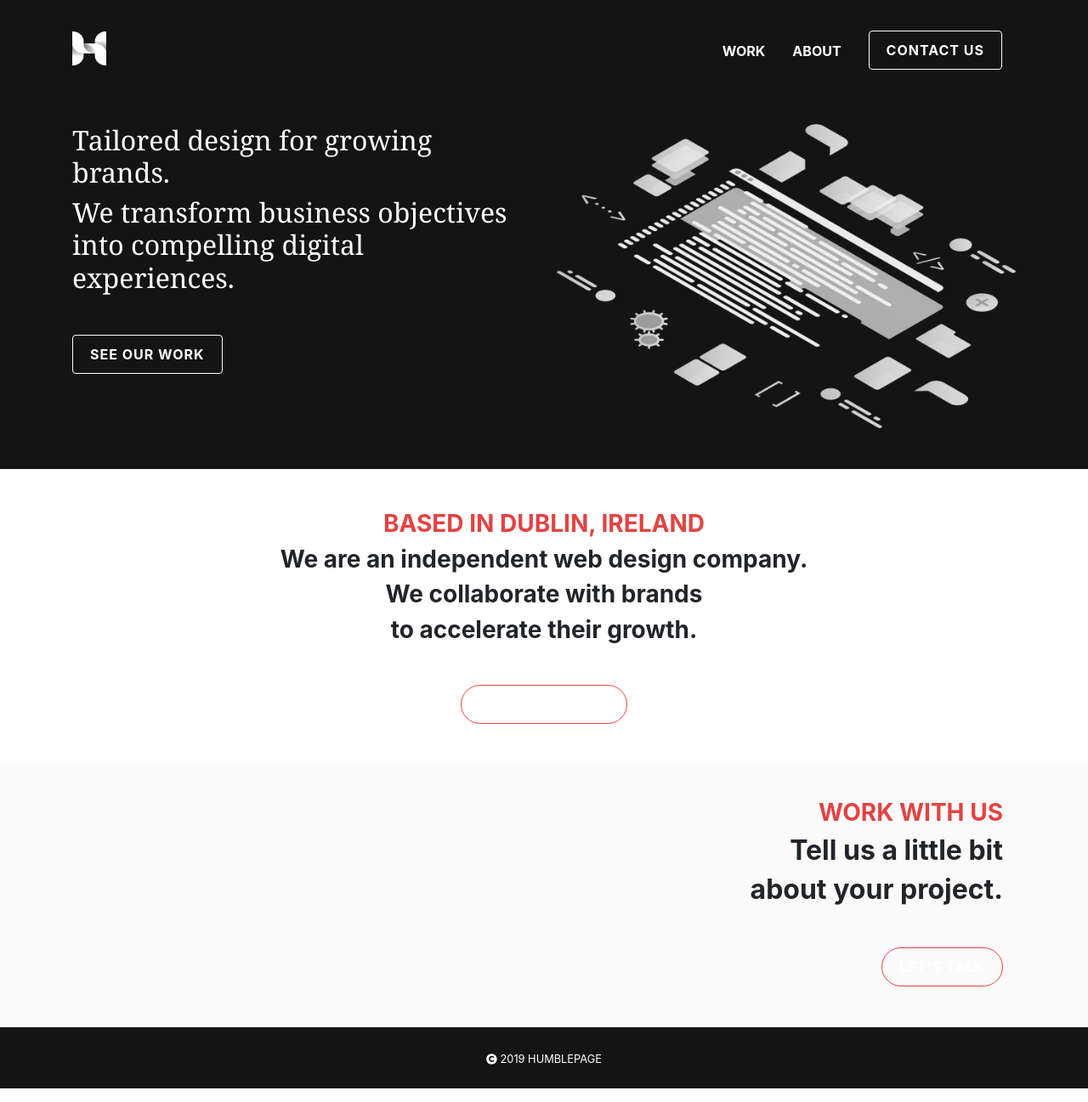
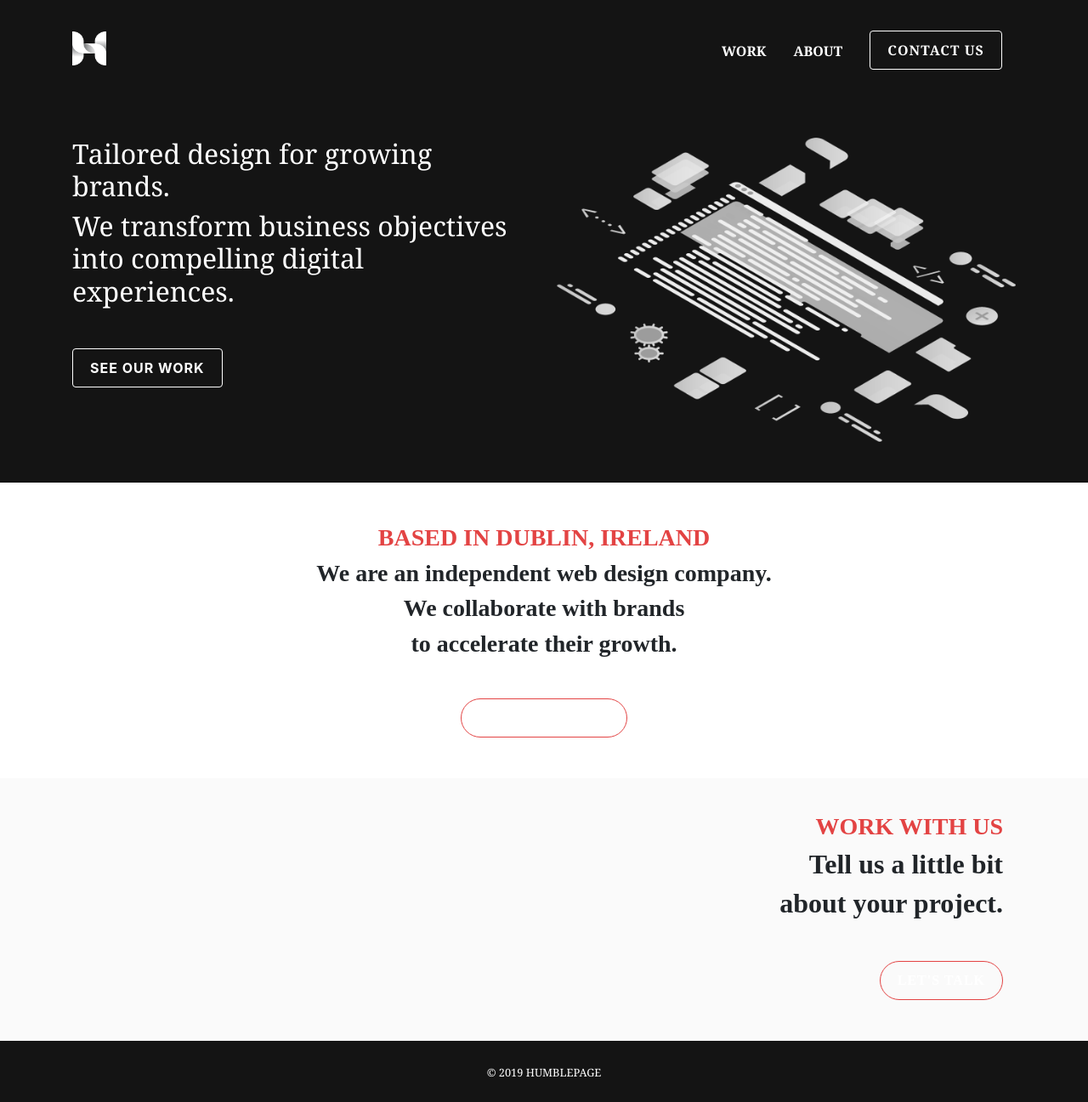
Before and after one commit to jkrclaro/asimov, a React (Create React App) app in the folder humblepage/: page / in a window 1280 px wide. Shown: the whole page at 85% size. Built offline with nearby package versions, Linux system fonts and the light colour scheme; what webfontloader would draw is missing.

Commit message:
Customised fonts

```diff
--- a/humblepage/src/components/Footer.jsx
+++ b/humblepage/src/components/Footer.jsx
@@ -1,6 +1,10 @@
 import React from 'react';
 import { FontAwesomeIcon } from '@fortawesome/react-fontawesome';
 
+
+const styles = {
+    professionalFont: {fontFamily: 'Georgia'}
+}
 
 class Footer extends React.Component {
 
@@ -10,7 +14,7 @@ class Footer extends React.Component {
                 <ul className="nav justify-content-center mt-3 mb-3">
                     <li className="nav-item text-center">
                         <span className='nav-link disabled'>
-                            <small style={{color: '#fff'}}><FontAwesomeIcon icon='copyright'/> 2019 HUMBLEPAGE</small>
+                            <small style={{color: '#fff'}}><span style={styles.professionalFont}>&copy; 2019 HUMBLEPAGE</span></small>
                         </span>
                     </li>
                 </ul>
--- a/humblepage/src/components/Header.jsx
+++ b/humblepage/src/components/Header.jsx
@@ -40,11 +40,12 @@ class Header extends React.Component {
 
     render() {
         return (
-            <div style={{backgroundColor: '#141414'}}>
+            <div style={{backgroundColor: '#141414', ...styles.professionalFont}}>
                 <div id="overlay-nav" className="overlay">
                     <span className="closebtn" style={styles.cursor} onClick={this.closeNav}>&times;</span>
                     <div className="overlay-content">
                         <div className='container'>
+                            <Link to='/' onClick={this.closeNav}><b>HOME</b></Link>
                             <Link to='/work' onClick={this.closeNav}><b>WORK</b></Link>
                             <Link to='/about' onClick={this.closeNav}><b>ABOUT</b></Link>
                             <Link to='/contact' onClick={this.closeNav}><b>CONTACT</b></Link>
@@ -57,7 +58,7 @@ class Header extends React.Component {
                 </div>
 
                 <nav className="navbar navbar-expand-lg navbar-dark">
-                    <div className='container mt-3'>
+                    <div className='container mt-3 mb-3'>
                         <a href='/' style={styles.brand}><img src={logo} alt='logo' height='40' width='40'></img></a>
                         {this.state.isDesktop ? (
                             <ul className="nav justify-content-end">
--- a/humblepage/src/components/Home.jsx
+++ b/humblepage/src/components/Home.jsx
@@ -9,6 +9,7 @@ const styles = {
     cursor: {cursor: 'pointer'},
     menuBar: {fontSize: 30, color: '#fff'},
     professionalFont: {fontFamily: 'Georgia'},
+    homeFont: {fontFamily: 'Titillium Web'},
     spanStyle: {fontSize: 40, color: '#fff', cursor: 'pointer'}
 }
 
@@ -57,7 +58,7 @@ class Home extends React.Component {
                         </div>
                     </div>
                 </div>
-                <div className='row'>
+                <div className='row' style={styles.homeFont}>
                     <div className='col-lg-3'></div>
                     <div className='col-lg-6 text-center'>
                         <h3 className='theme-color mt-5' id='about'><b>BASED IN DUBLIN, IRELAND</b></h3>
@@ -70,7 +71,7 @@ class Home extends React.Component {
                     </div>
                     <div className='col-lg-3'></div>
                 </div>
-                <div style={{backgroundColor: '#FAFAFA'}}>
+                <div style={{backgroundColor: '#FAFAFA', ...styles.homeFont}}>
                     <div className='container'>
                         <div className='col-lg-12 text-right' style={{paddingTop: 40}}>
                             <h3 className='theme-color' id='about'><b>WORK WITH US</b></h3>
```
